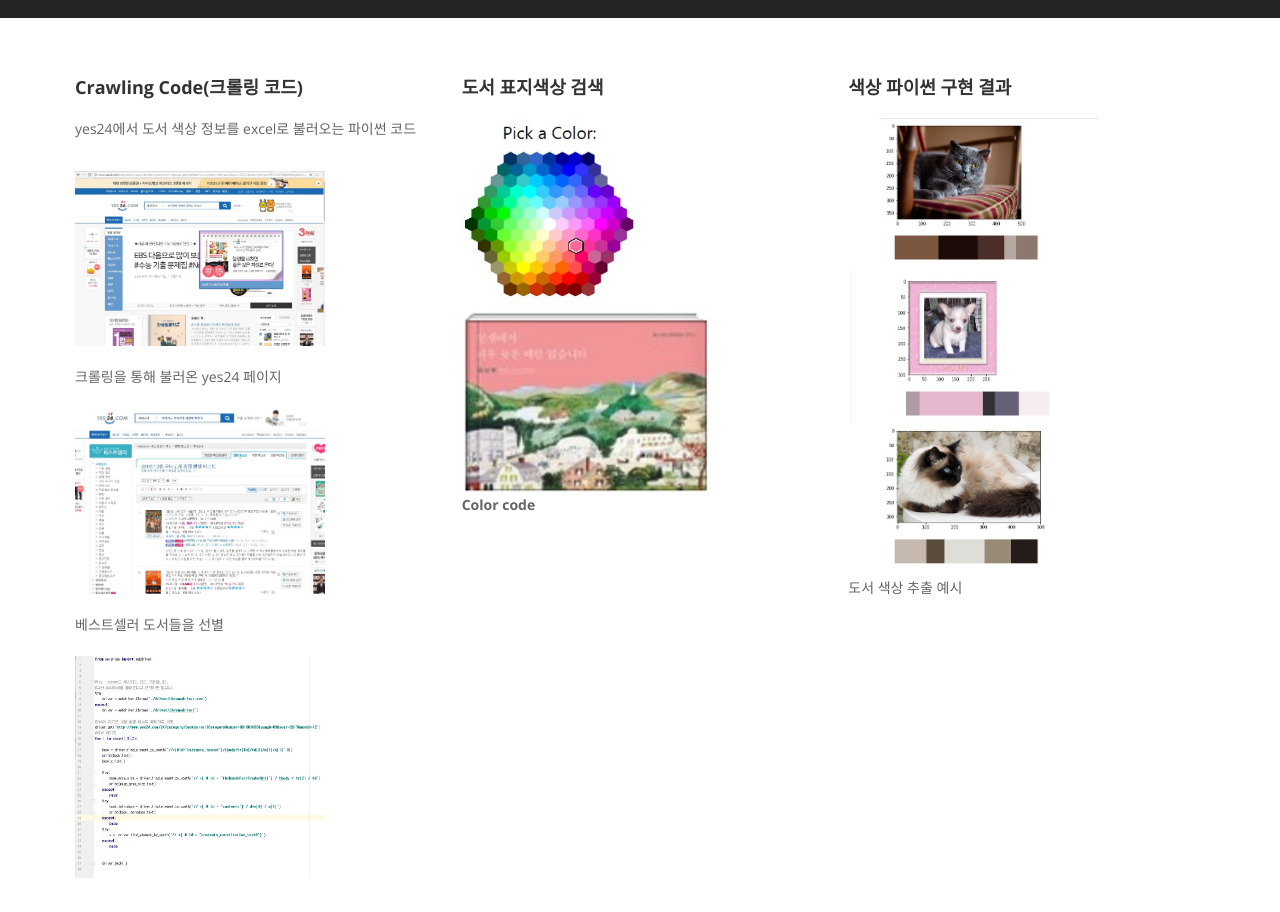
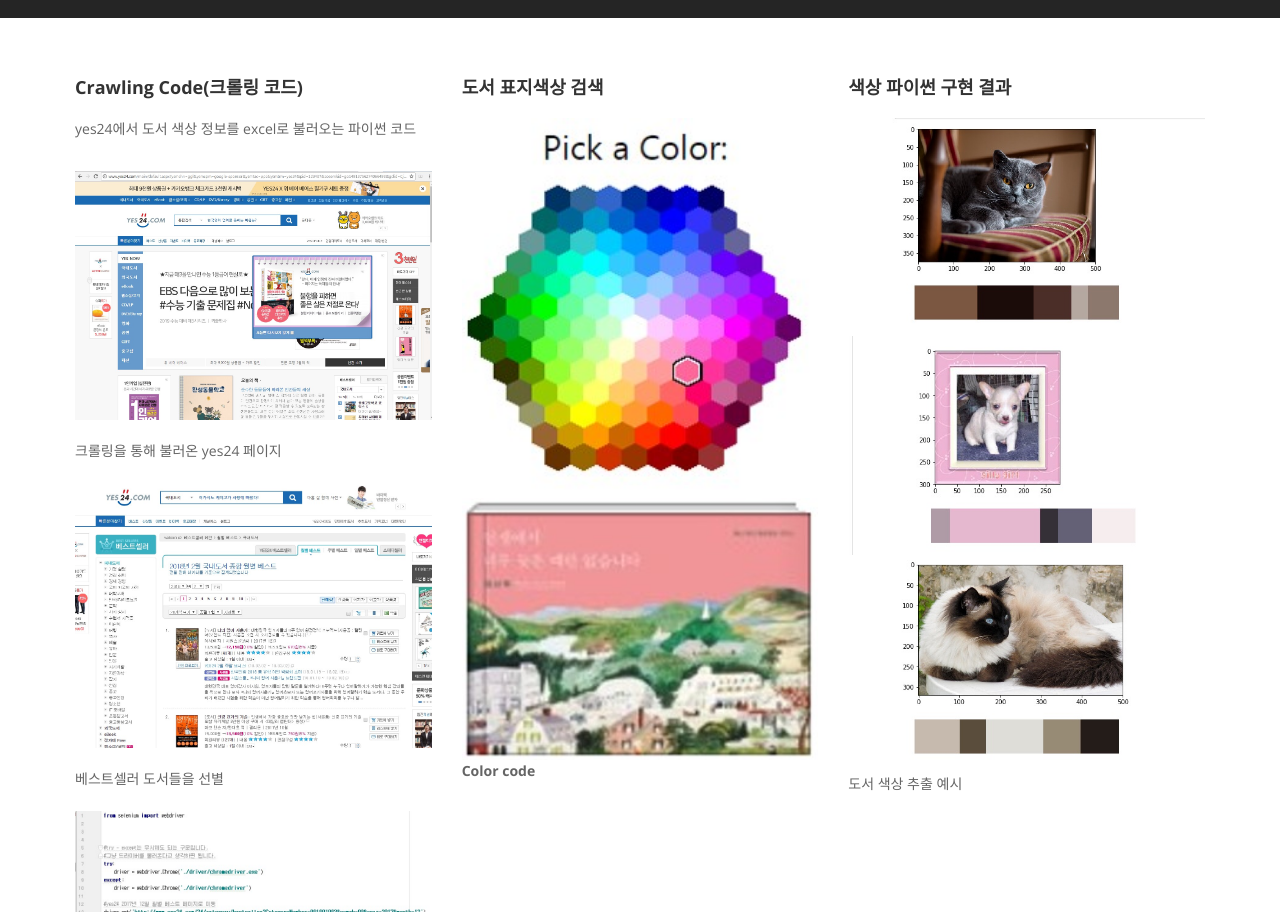
Before and after one commit to mgh3326/gaeun, a website: page color.html in a window 1280 px wide. Shown: the part 194-1106 px from the top of the page. Drawn offline with nearby package versions, Linux system fonts and the light colour scheme.

Commit message:
color updata

```diff
--- a/color.html
+++ b/color.html
@@ -107,14 +107,14 @@
 
 						</p>
 
-						<img src="img/project/yes24.jpg" alt="color" height="250" width="250" vspace="20">
+						<img src="img/project/yes24.jpg" alt="color" height="450" width="450" vspace="20">
 						<figcaption>크롤링을 통해 불러온 yes24 페이지</figcaption>
 
-						<img src="img/project/yes24_2.jpg" alt="color" height="250" width="250" vspace="20">
+						<img src="img/project/yes24_2.jpg" alt="color" height="450" width="450" vspace="20">
 						<figcaption>베스트셀러 도서들을 선별</figcaption>
-						<img src="img/project/크롤링.jpg" alt="color" height="250" width="250" vspace="20">
+						<img src="img/project/크롤링.jpg" alt="color" height="450" width="450" vspace="20">
 						<a href="img/python/crwaling_1.jpg">
-							<img src="img/python/crwaling_1.jpg" alt="color" height="250" width="250" vspace="20">
+							<img src="img/python/crwaling_1.jpg" alt="color" height="450" width="450" vspace="20">
 
 							<figcaption>크롤링 핵심 코드</figcaption>
 						</a>
@@ -122,8 +122,8 @@
 					</div>
 					<div class="col-lg-4">
 						<h4>도서 표지색상 검색</h4>
-						<img src="img/project/color2.jpg" alt="color2" height="180" width="180">
-						<img src="img/project/color.jpg" alt="color" height="250" width="250">
+						<img src="img/project/color2.jpg" alt="color2" height="450" width="450">
+						<img src="img/project/color.jpg" alt="color" height="450" width="450">
 						<p>
 							<strong>Color code</strong>
 						</p>
@@ -131,10 +131,10 @@
 					</div>
 					<div class="col-lg-4">
 						<h4>색상 파이썬 구현 결과</h4>
-						<img src="img/kakao/cat2.jpg" alt="color" height="250" width="250">
+						<img src="img/kakao/cat2.jpg" alt="color" height="450" width="450">
 
-						<img src="img/kakao/dog.jpg" alt="color" height="250" width="250">
-						<img src="img/kakao/cat.jpg" alt="color" height="250" width="250">
+						<img src="img/kakao/dog.jpg" alt="color" height="450" width="450">
+						<img src="img/kakao/cat.jpg" alt="color" height="450" width="450">
 						<figcaption>도서 색상 추출 예시</figcaption>
 
 
```
